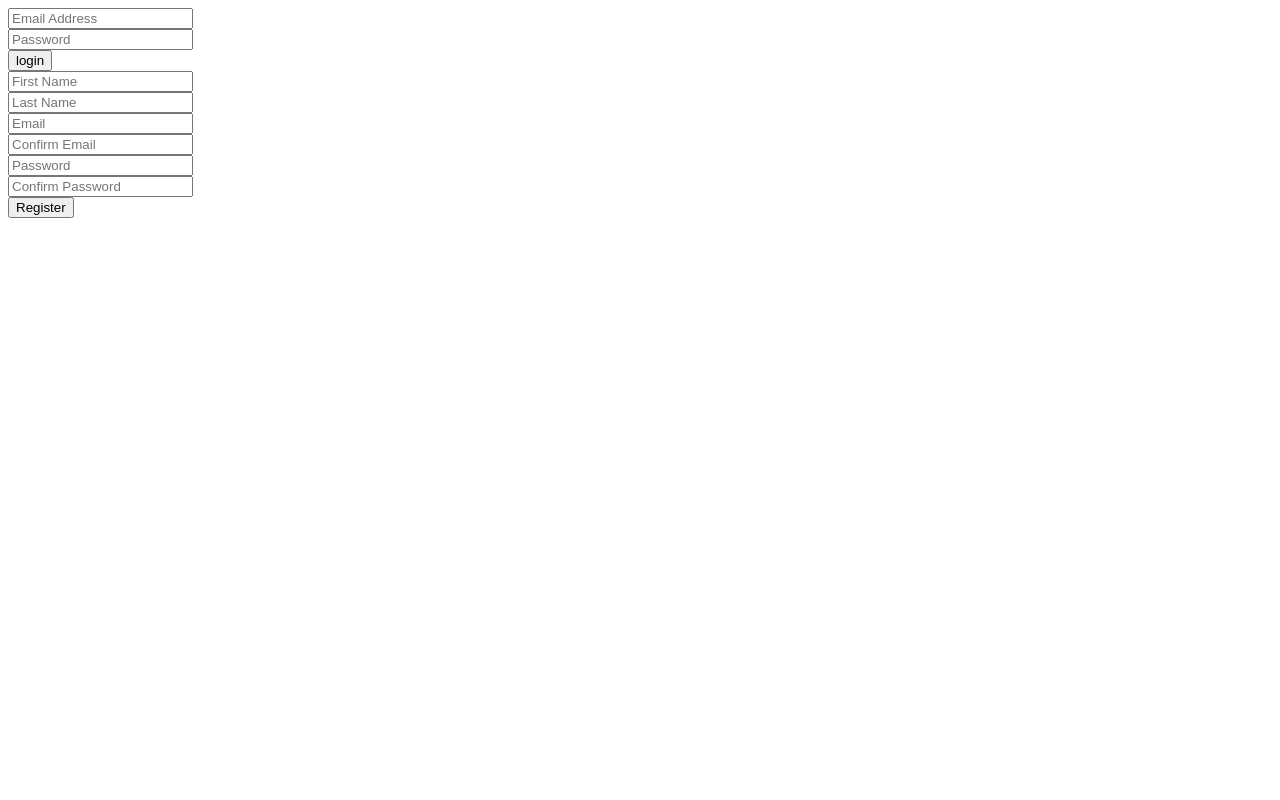
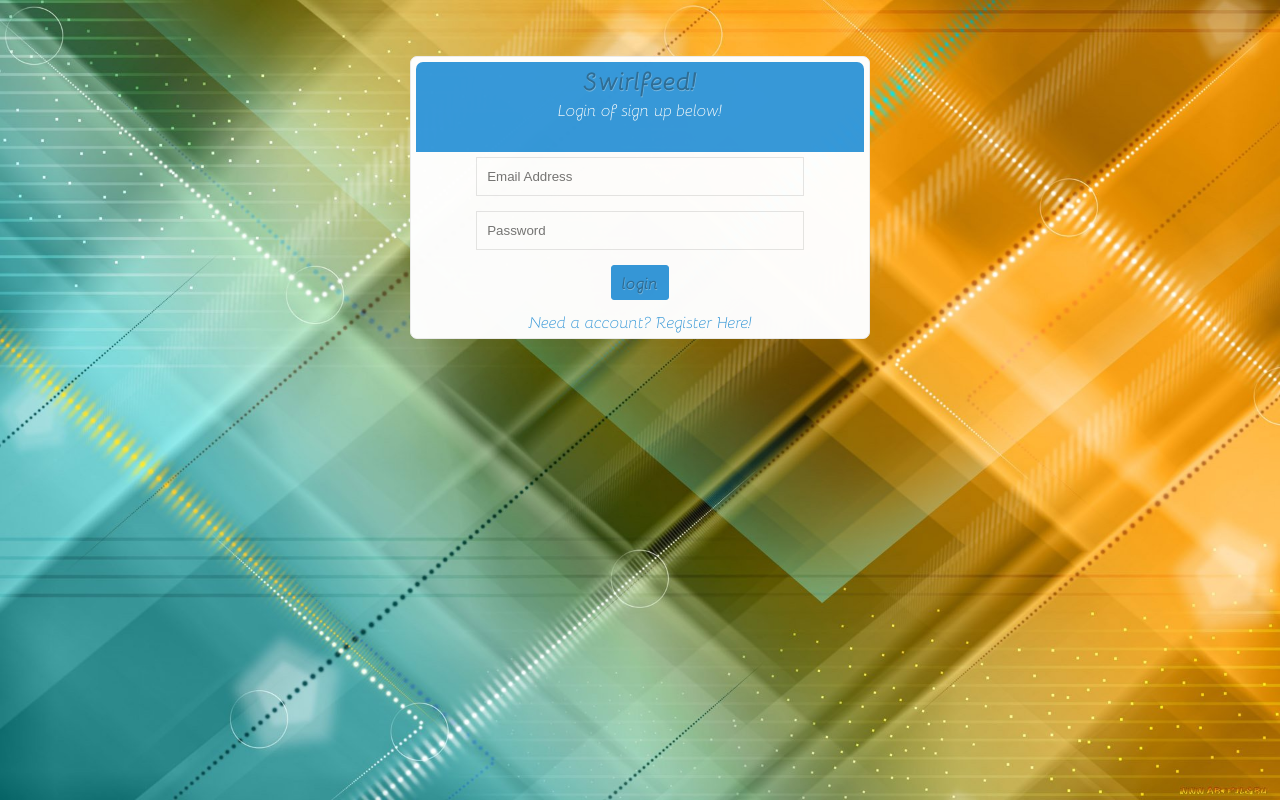
Before and after one commit to margleb/Social_Network, a PHP site: page /register.php in a window 1280 px wide. Run offline with PHP 8.4, Linux system fonts and the light colour scheme.

Commit message:
Styling register form

```diff
--- /dev/null
+++ b/assets/css/register_style.css
@@ -0,0 +1,99 @@
+@font-face {
+	font-family: 'Bellota-LightItalic';
+	src: url('../fonts/Bellota-LightItalic.otf');
+}
+@font-face {
+	font-family: 'Bellota-BoldItalic';
+	src: url('../fonts/Bellota-BoldItalic.otf');
+}
+
+html, body {
+    height: 100%;
+    min-height: 100%;
+}
+
+form {
+	text-align: center;
+}
+
+body {
+	margin: 0;
+	padding: 0;
+}
+
+a {
+	text-decoration: none;
+	color: #3498db;
+}
+
+.wrapper {
+	background-image: url("../images/backgrounds/desktop.jpg");
+	background-size: 100%;
+	width: 100%;
+	height: 100%;
+	min-width: 950px;
+}
+
+.login_box {
+	font-family: 'Bellota-LightItalic', sans-serif;
+	position: relative;
+	margin-right: auto;
+	margin-left: auto;
+	top: 7%;
+	width: 35%;
+	background-color: #ffffff;
+	border: 1px solid #EDEDED;
+	border-radius: 7px;
+	padding: 5px;
+	opacity: 0.98;
+}
+
+.login_header {
+	font-family: 'Bellota-LightItalic', sans-serif;
+	width: 100%;
+	height: 90px;
+	background-color: #3498db;
+	color: #fff;
+	text-align: center;
+	border-top-left-radius: 7px;
+	border-top-right-radius: 7px;
+}
+
+.login_header h3 {
+	font-family: 'Bellota-BoldItalic', sans-serif;
+	margin-top:0;
+	margin-bottom: 0;
+	color: #2C6C96;
+	text-shadow: #73B6E2 0.5px 0.5px 0px;
+	font-size: 25px
+}
+
+input[type="submit"] {
+	background-color: #3498db;
+	border: 1px solid #3498db;
+	border-radius: 3px;
+	margin: 5px 0 10px 0;
+	padding: 5px 10px 5px 10px;
+	color: #2C6C96;
+	text-shadow: #73B6E2 0.5px 0.5px 0px;
+	font-family: 'Bellota-BoldItalic', sans-serif;
+	font-size: 100%;
+}
+
+input[type="text"], input[type="email"], input[type="password"] {
+	border: 1px solid #e5e5e5;
+	margin-top: 5px;
+	width: 70%;
+	height: 35px;
+	margin-bottom: 10px;
+	padding-left: 10px;
+}
+
+input[type="text"]:hover, input[type="email"]:hover, input[type="password"]:hover {
+	border-color: #3498db;
+}
+
+
+#second {
+	display: none;
+}
--- /dev/null
+++ b/assets/js/register.js
@@ -0,0 +1,16 @@
+$(document).ready(function() {
+
+	//On click signup, hide login and show registration form
+	$("#signup").click(function() {
+		$("#first").slideUp("slow", function() {
+			$("#second").slideDown("slow");
+		});
+	});
+
+	//On click signup, hide registration and show logn form
+	$("#signin").click(function() {
+		$("#second").slideUp("slow", function() {
+			$("#first").slideDown("slow");
+		});
+	});
+});
--- a/register.php
+++ b/register.php
@@ -8,9 +8,26 @@ require 'includes/form_handles/login_handler.php';
 <html>
 <head>
 	<title>Welcome to Swirlfeed!</title>
+	<link rel="stylesheet" type="text/css" href="assets/css/register_style.css">
+	<script src="https://ajax.googleapis.com/ajax/libs/jquery/2.2.4/jquery.min.js"></script>
+	<script src="assets/js/register.js"></script>
 </head>
 <body>
+	<?php if(isset($_POST['register_button'])) {
+		echo '<script>
+			$(document).ready(function() {
+				$("#first").show();
+				$("#second").hide();
 
+			});
+		</script>'; } ?>
+	<div class="wrapper">
+		<div class="login_box">
+			<div class="login_header">
+				<h3>Swirlfeed!</h3>
+				Login of sign up below!
+			</div>
+			<div id="first">
 				<form action="register.php" method="POST">
 					<input type="email" name="log_email" placeholder="Email Address" value="<?php if(isset($_SESSION['log_email'])) { echo $_SESSION['log_email']; } ?>" required>
 					<br>
@@ -18,10 +35,11 @@ require 'includes/form_handles/login_handler.php';
 					<br>
 					<?php if(in_array("Email or password was incorrect<br>", $error_array)) echo "Email or password was incorrect<br>"; ?>
 					<input type="submit" name="login_button" value="login">
-
+					<br>
+					<a href="#" id="signup" class="signup">Need a account? Register Here!</a>
 				</form>
-
-
+			</div>
+			<div id="second">
 			<form action="register.php" method="POST">
 				<input type="text" name="reg_fname" placeholder="First Name" value="<?php if(isset($_SESSION['reg_fname'])) { echo $_SESSION['reg_fname']; } ?>" required>
 				<br>
@@ -44,7 +62,7 @@ require 'includes/form_handles/login_handler.php';
 
 				<input type="password" name="reg_password" placeholder="Password" required>
 				<br>
-		<input type="password" name="reg_password2" placeholder="Confirm Password"required>
+				<input type="password" name="reg_password2" placeholder="Confirm Password" required>
 				<br>
 				<?php if(in_array("Your passwords do not match<br>", $error_array)) echo "Your passwords do not match<br>";
 				else if(in_array("Your password can only contain english characters or numbers<br>", $error_array)) echo "Your password can only contain english characters or numbers<br>";
@@ -52,8 +70,11 @@ require 'includes/form_handles/login_handler.php';
 
 				<input type="submit" name="register_button" value="Register">
 				<br>
-		<?php if(in_array("<span style='color: #13C800;'>You're all set! Goahead and login!</span><br>", $error_array)) echo "<span style='color: #13C800;'>You're all set! Goahead and login!</span><br>"; ?>
-
+				<?php if(in_array("<span style='color: #13C800;'>You're all set! Goahead and login!</span><br>", $error_array)) echo "<span style='color: #13C800;'>You're all set! Goahead and Login!</span><br>"; ?>
+				<a href="#" id="signin" class="signin">Already have an account? Sign in here!</a>
 			</form>
+		</div>
+		</div>
+	</div>
 </body>
 </html>
```
Also changed, not shown: assets/fonts/Bellota-Bold.otf (added), assets/fonts/Bellota-BoldItalic.otf (added), assets/fonts/Bellota-Italic.otf (added), assets/fonts/Bellota-Light.otf (added), assets/fonts/Bellota-LightItalic.otf (added), assets/fonts/Bellota-Regular.otf (added), assets/images/backgrounds/desktop.jpg (added). Lines whose indentation alone changed are shown as unchanged.
